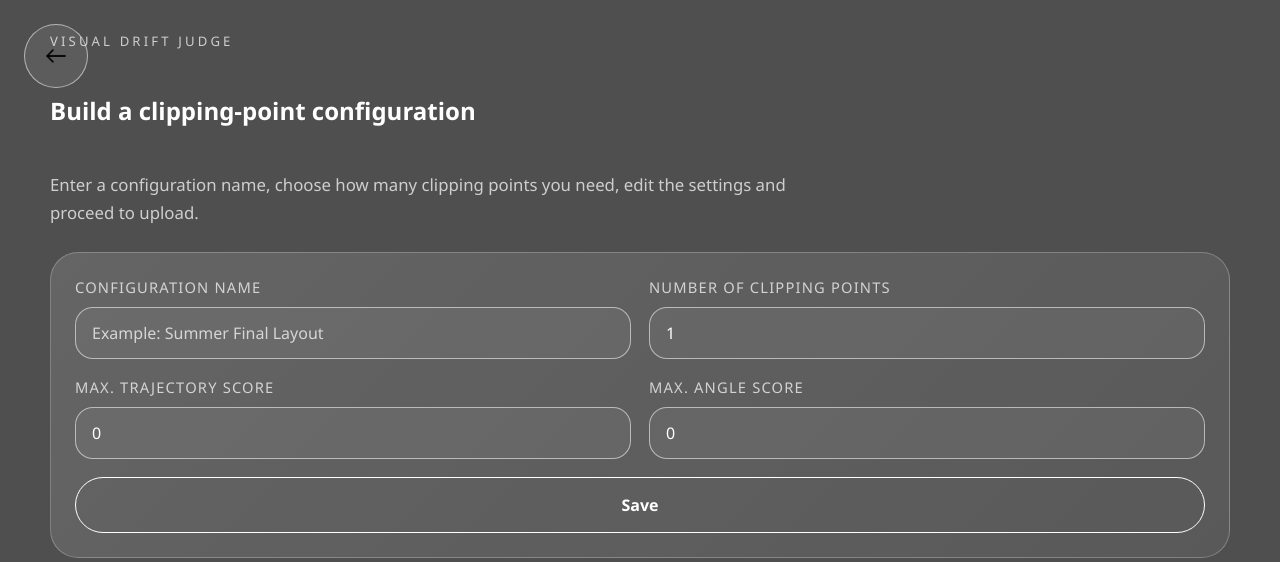
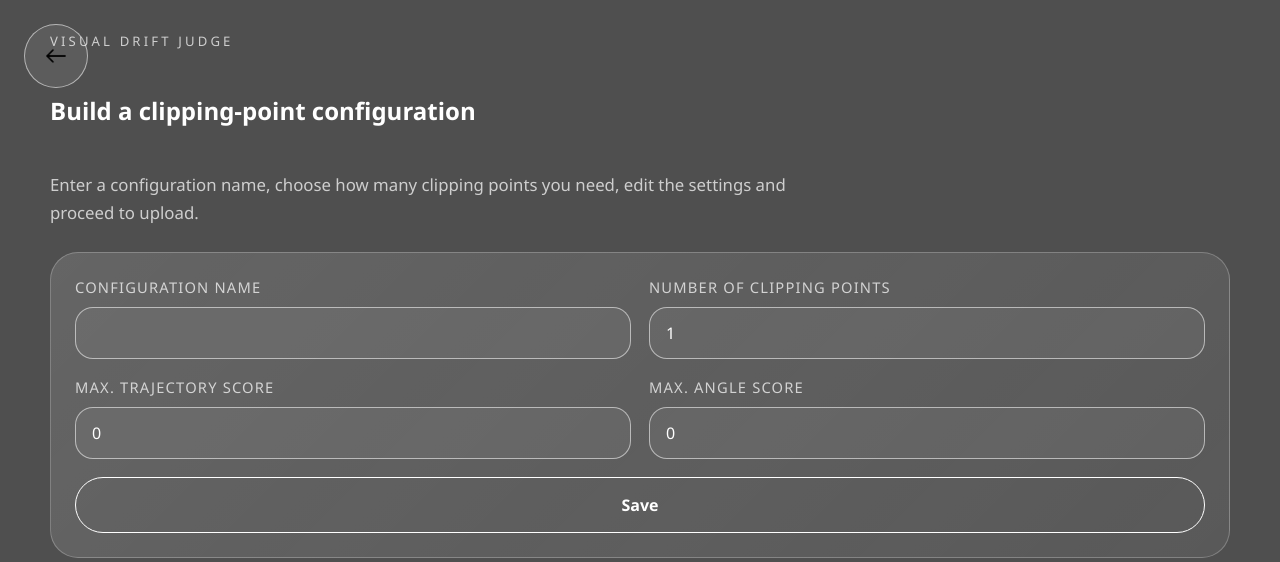
Before and after one commit to k1llRe4l/Visual_Drift_Judge, a Flask app: page /config in a window 1280 px wide. Shown: the top 562 px of the page. Run offline with Flask 3, Linux system fonts and the light colour scheme.

Commit message:
Минорные правки во внешнем виде, логике поведения кнопок и файле requirements.txt

```diff
--- a/app.py
+++ b/app.py
@@ -1,5 +1,8 @@
 # TODO: добавить README
 # TODO: пободаться с CUDA и несовместимостью версий библиотек
+# UserWarning: Specified provider 'CUDAExecutionProvider' is not in available provider names.Available providers: 'AzureExecutionProvider, CPUExecutionProvider'
+# UserWarning: Specified provider 'OpenVINOExecutionProvider' is not in available provider names.Available providers: 'AzureExecutionProvider, CPUExecutionProvider'
+# UserWarning: Specified provider 'CoreMLExecutionProvider' is not in available provider names.Available providers: 'AzureExecutionProvider, CPUExecutionProvider'
 import json
 import threading
 import time
--- a/requirements.txt
+++ b/requirements.txt
@@ -16,4 +16,4 @@ shapely==2.0.7
 supervision==0.27.0.post2
 torch==2.11.0+cu130
 torchvision==0.26.0+cu130
-inference-gpu==1.2.3
+inference-gpu==1.2.5
--- a/templates/config_edit.html
+++ b/templates/config_edit.html
@@ -22,7 +22,7 @@
             <div class="control-grid">
                 <label class="field-group">
                     <span class="field-label">Configuration name</span>
-                    <input id="config-name" class="text-input" type="text" placeholder="Example: Summer Final Layout">
+                    <input id="config-name" class="text-input" type="text">
                 </label>
 
                 <label class="field-group">
--- a/templates/video_upload.html
+++ b/templates/video_upload.html
@@ -7,7 +7,7 @@
     <link rel="stylesheet" href="{{ url_for('static', filename='css/style.css') }}">
 </head>
 <body>
-<button class="back-button" type="button" onclick="window.history.back()" aria-label="Go back">
+<button class="back-button" type="button" onclick="window.location.href='/config'" aria-label="Go back">
     <img src="{{ url_for('static', filename='img/arrow.png') }}" alt="">
 </button>
 <main class="page-shell">
```
